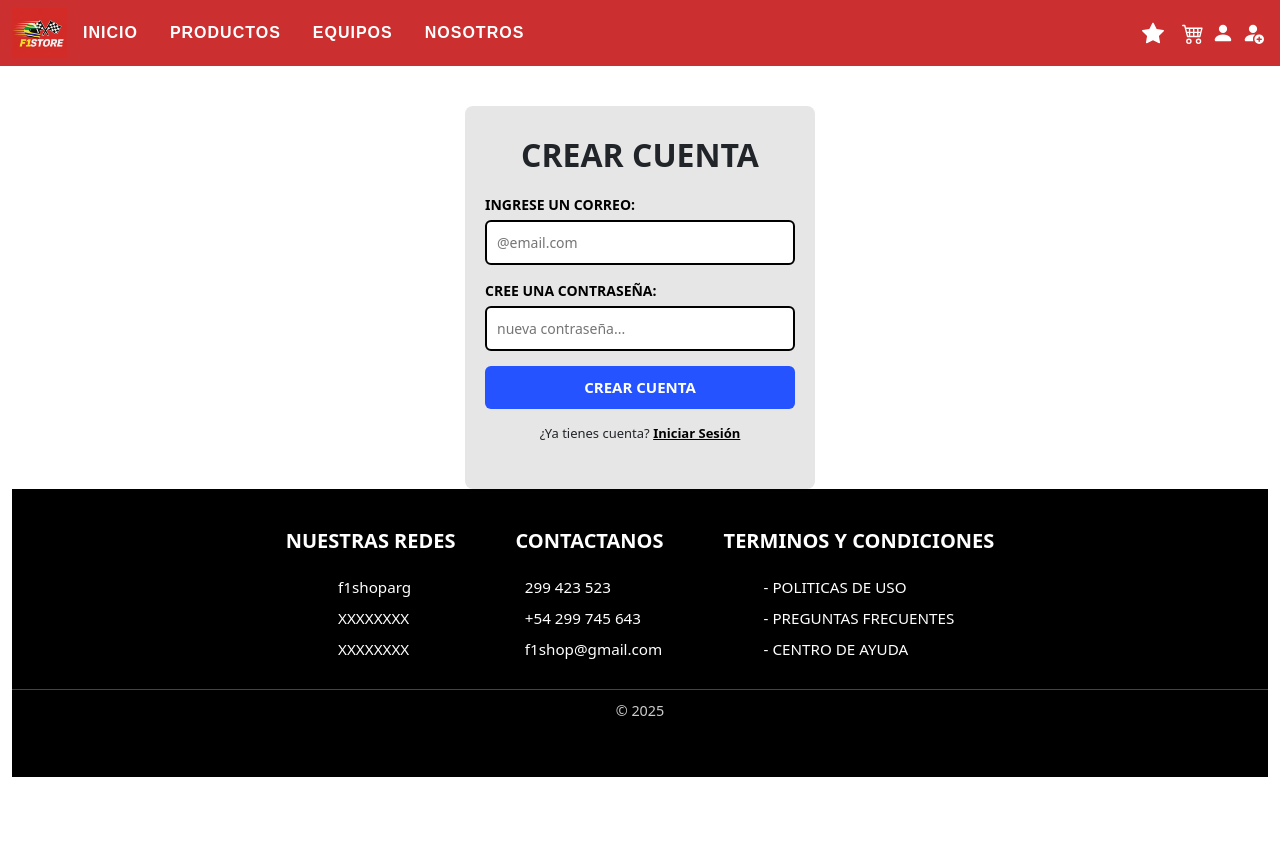
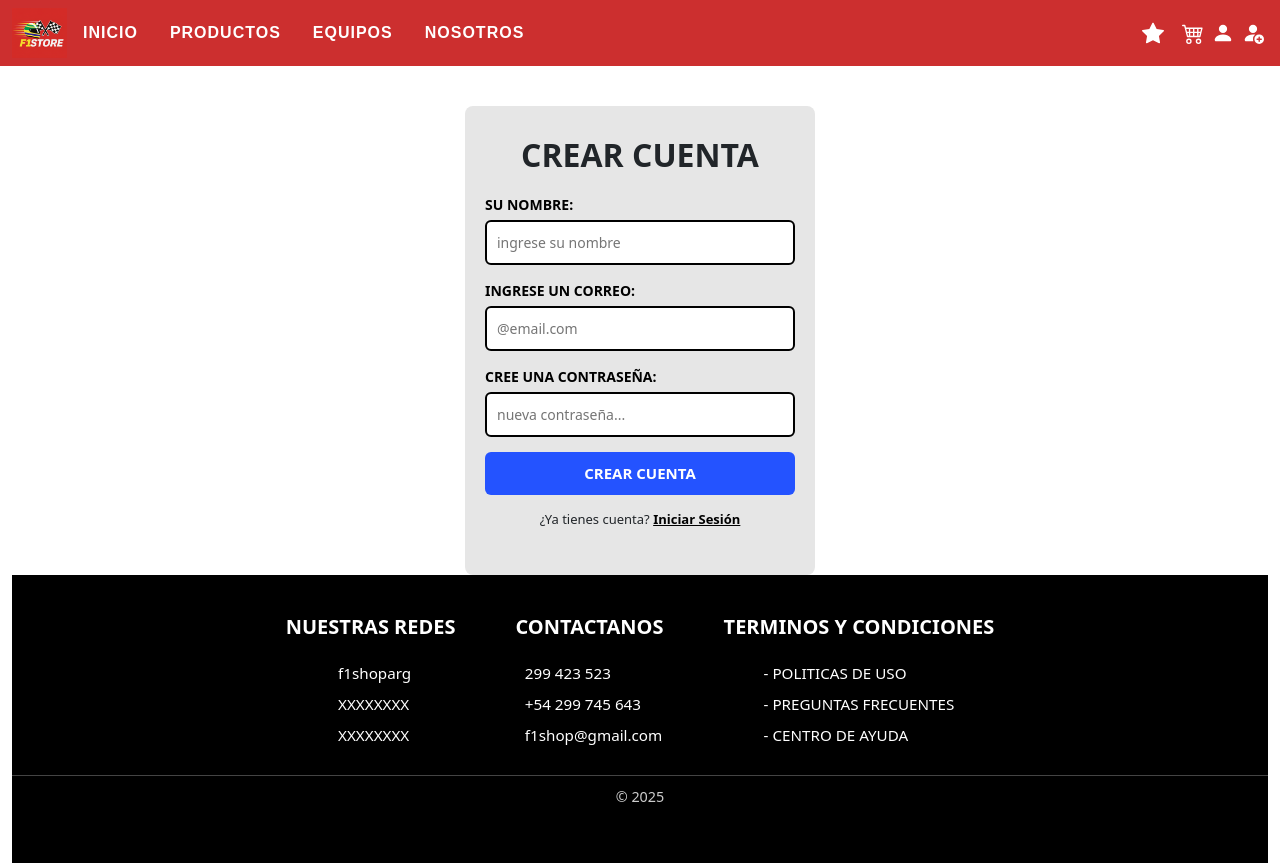
Before and after one commit to dariop14-cell/Simulacro-ProyectoPersonal, an Angular app: page /registro in a window 1280 px wide. Before the commit the page ends 800 px from the top, so only its background shows below. Built offline with nearby package versions, Linux system fonts and the light colour scheme.

Commit message:
actualizado

```diff
--- a/src/app/app.routes.ts
+++ b/src/app/app.routes.ts
@@ -23,8 +23,8 @@ export const routes: Routes = [
     {path: 'favoritos', component:FavoritosComponent},
     {path: 'ticket', component:TicketComponent},
     {path: 'admin',
-     component:AdminComponent,
-     canActivate: [AdminGuard]
+    component:AdminComponent,
+    canActivate: [AdminGuard]
     },
     {path: 'registro', component:RegistroComponent},
     {path: 'login', component:LoginComponent}
--- a/src/app/auth/registro/registro.component.html
+++ b/src/app/auth/registro/registro.component.html
@@ -3,6 +3,17 @@
     <h2 class="titulo">CREAR CUENTA</h2>
 
     <form (ngSubmit)="registrar()">
+      <!-- NOMBRE -->
+      <label class="register-label" for="email">SU NOMBRE:</label>
+      <input
+        type="text"
+        id="nombre"
+        name="nombre"
+        class="register-input"
+        placeholder="ingrese su nombre"
+        [(ngModel)]="nuevoUsuario.nombre"
+        required
+      />
 
       <!-- CORREO -->
       <label class="register-label" for="email">INGRESE UN CORREO:</label>
--- a/src/app/paginas/favoritos/favoritos.component.ts
+++ b/src/app/paginas/favoritos/favoritos.component.ts
@@ -10,4 +10,4 @@ import { CarritoService } from '../../servicios/carrito.service';
   templateUrl: './favoritos.component.html',
   styleUrl: './favoritos.component.css'
 })
-export class FavoritosComponent { }
+export class FavoritosComponent {}
--- a/src/app/paginas/inicio/inicio.component.html
+++ b/src/app/paginas/inicio/inicio.component.html
@@ -10,7 +10,7 @@
         </div>
         <div class="carousel-inner">
             <div class="carousel-item active">
-                <img class="d-block imgcarrusel"
+                <img routerLink="/producto" class="d-block imgcarrusel"
                     src="https://store.glenviewluxuryimports.com/cdn/shop/files/aston.jpg?v=1701270901&width=2400"
                     alt="...">
                 <div class="carousel-caption d-none d-md-block">
@@ -18,7 +18,7 @@
                 </div>
             </div>
             <div class="carousel-item">
-                <img class="d-block imgcarrusel"
+                <img routerLink="/producto" class="d-block imgcarrusel"
                     src="https://images.daznservices.com/di/library/DAZN_News/d/6f/lewis-hamilton-charles-leclerc_1vzvkqcetv8c61uk0y0kzdzbyr.jpg?t=527407493"
                     alt="...">
                 <div class="carousel-caption d-none d-md-block">
@@ -26,7 +26,7 @@
                 </div>
             </div>
             <div class="carousel-item">
-                <img class="d-block imgcarrusel" src="https://media.revistagq.com/photos/67a5f14dc2c2f72915bcac81/16:9/w_2560%2Cc_limit/688077%2520(1)%2520(1).jpg"
+                <img routerLink="/producto" class="d-block imgcarrusel" src="https://media.revistagq.com/photos/67a5f14dc2c2f72915bcac81/16:9/w_2560%2Cc_limit/688077%2520(1)%2520(1).jpg"
                     alt="...">
                 <div class="carousel-caption d-none d-md-block">
                     <h5>Mercedes</h5>
@@ -53,26 +53,26 @@
         <img src="https://cdn.worldvectorlogo.com/logos/ferrari-ges.svg"
             class="card-img-top" alt="...">
         <div class="card-body">
-            <a href="#" class="btn">FERRARI</a>
+            <a routerLink="/categorias" class="btn">FERRARI</a>
         </div>
     </div>
     <div class="card" style="width: 18rem;">
         <img src="https://brandlogo.org/wp-content/uploads/2024/04/McLaren-Logo.png.webp"
             class="card-img-top" alt="...">
         <div class="card-body">
-            <a href="#" class="btn">McLAREN</a>
+            <a routerLink="/categorias" class="btn">McLAREN</a>
         </div>
     </div>
     <div class="card" style="width: 18rem;">
         <img src="https://i.pinimg.com/736x/94/09/9e/94099e6980e9854ff0cc6d84f2bc7ad1.jpg" class="card-img-top" alt="...">
         <div class="card-body">
-            <a href="#" class="btn">RED BULL</a>
+            <a routerLink="/categorias" class="btn">RED BULL</a>
         </div>
     </div>
     <div class="card" style="width: 18rem;">
         <img src="https://brandemia.org/contenido/subidas/2021/12/07-mercedes-logo-2009-2011-hasta-hoy-1200x670.jpg" class="card-img-top" alt="...">
         <div class="card-body">
-            <a href="#" class="btn">MERCEDES</a>
+            <a routerLink="/categorias" class="btn">MERCEDES</a>
         </div>
     </div>
 </div>
--- a/src/app/paginas/inicio/inicio.component.ts
+++ b/src/app/paginas/inicio/inicio.component.ts
@@ -1,8 +1,11 @@
 import { Component } from '@angular/core';
+import { RouterLink } from '@angular/router';
+import { RouterModule } from '@angular/router';
+import { CommonModule } from '@angular/common';
 
 @Component({
   selector: 'app-inicio',
-  imports: [],
+  imports: [RouterLink,RouterModule,CommonModule],
   templateUrl: './inicio.component.html',
   styleUrl: './inicio.component.css'
 })
--- a/src/app/paginas/producto/producto.component.ts
+++ b/src/app/paginas/producto/producto.component.ts
@@ -5,8 +5,6 @@ import { Producto } from '../../model/productos.model';
 import { CarritoService } from '../../servicios/carrito.service';
 import { FavoritosService } from '../../servicios/favoritos.service';
 import { ProductService } from '../../servicios/product.service';
-
-
 
 @Component({
   selector: 'app-producto',
@@ -123,4 +121,4 @@ get filteredProducts():Producto[]{
   (this.maxprecio === null || p.precio <= this.maxprecio)
   )
 }
-  */
+*/
```
Also changed, not shown: src/app/paginas/producto/producto.component.html (line endings or trailing spaces).
